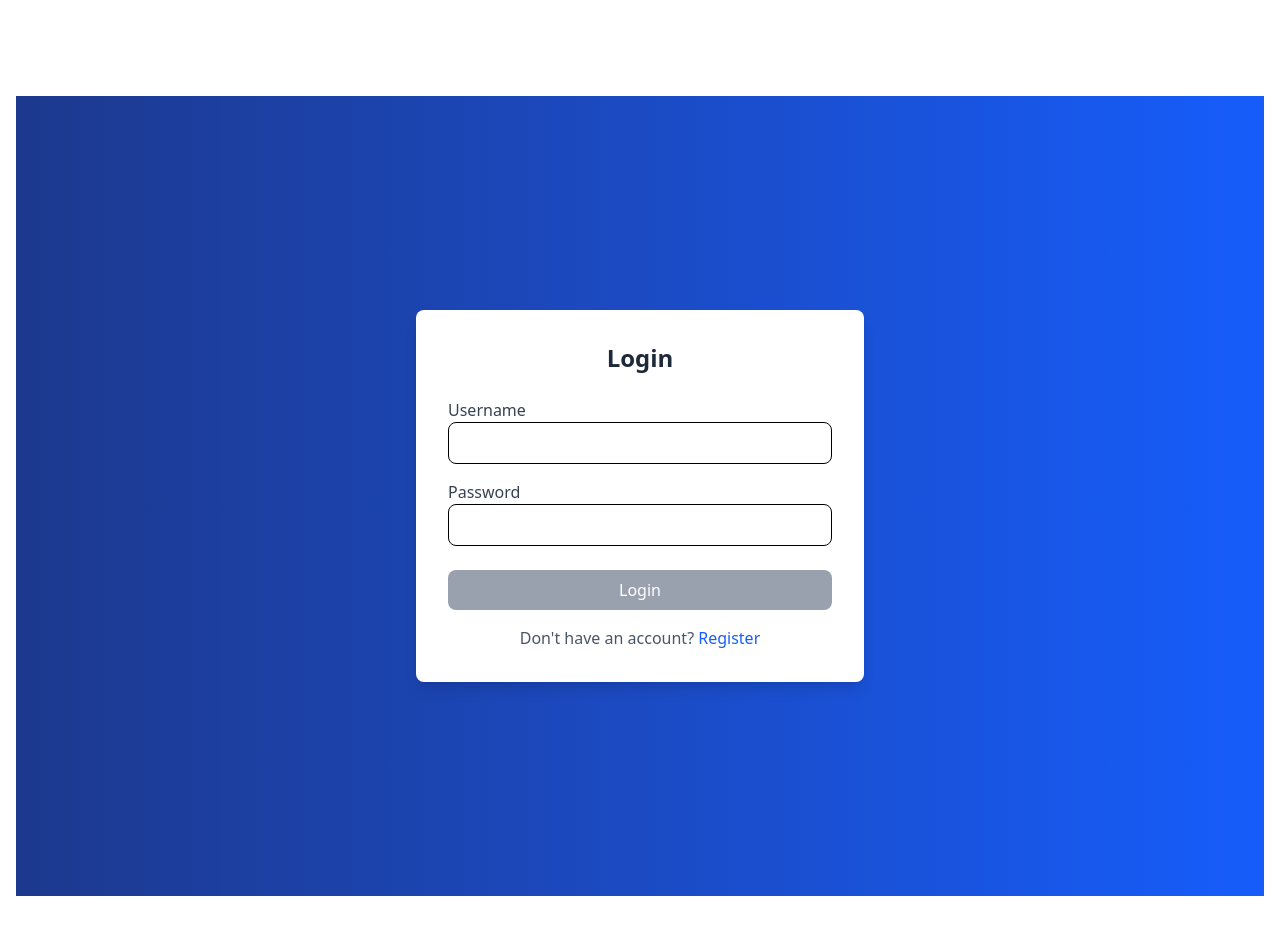
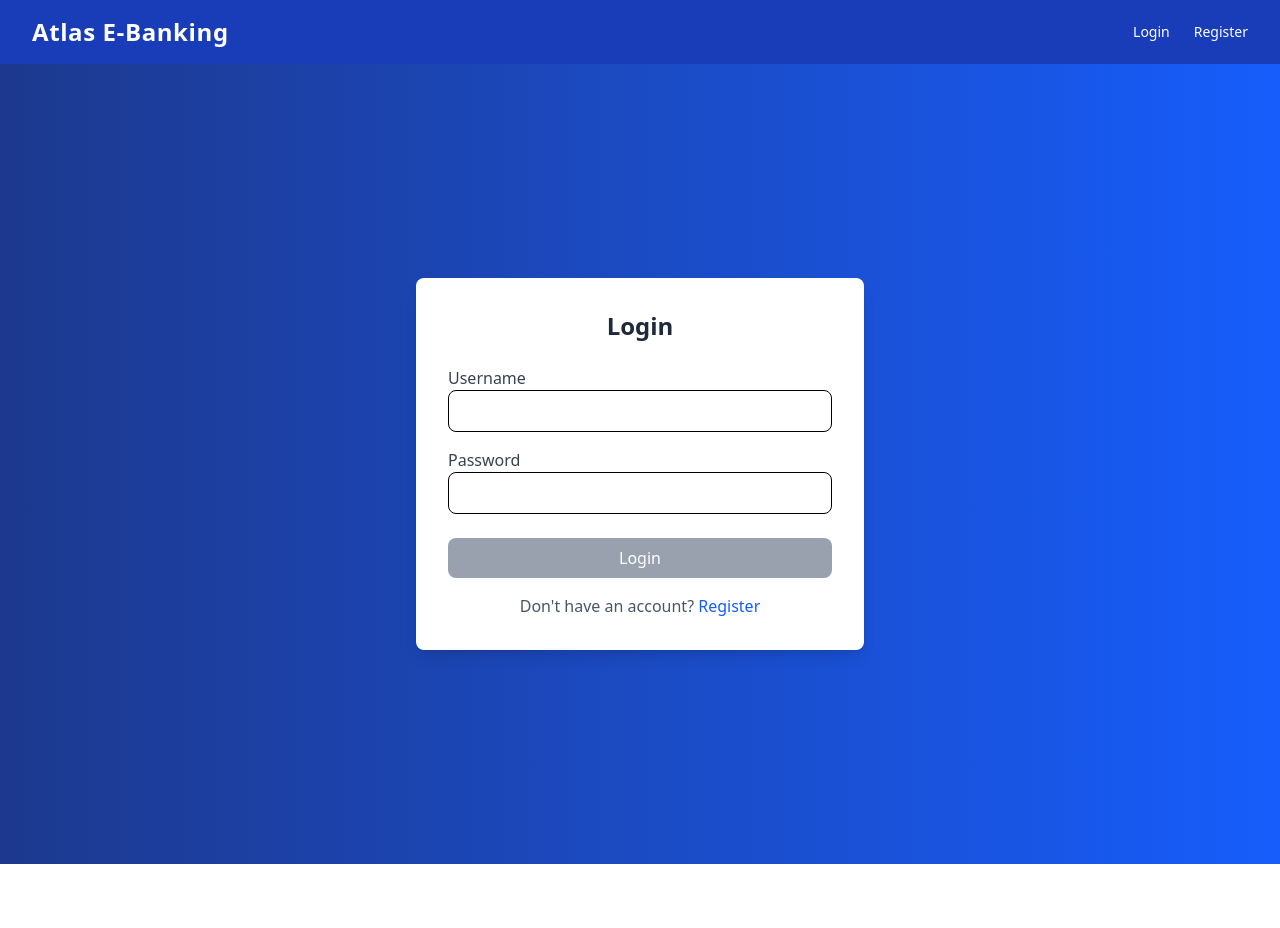
Before and after one commit to hakkm/ebanking-app-frontend-dep, an Angular app: page /login in a window 1280 px wide. After the commit the page ends 864 px from the top, so only its background shows below. Built offline with nearby package versions, Linux system fonts and the light colour scheme.

Commit message:
git pull , fixed the login endpoint

```diff
--- a/package.json
+++ b/package.json
@@ -10,7 +10,7 @@
   },
   "private": true,
   "dependencies": {
-    "@angular/animations": "^18.0.0",
+    "@angular/animations": "^19.2.0",
     "@angular/common": "^19.2.0",
     "@angular/compiler": "^19.2.0",
     "@angular/core": "^19.2.0",
--- a/src/app/app.component.html
+++ b/src/app/app.component.html
@@ -1,4 +1,4 @@
 <app-header></app-header>
-<div class="container mx-auto px-4 py-8">
+<div class="container">
   <router-outlet></router-outlet>
 </div>
--- a/src/app/auth/components/login/login.component.ts
+++ b/src/app/auth/components/login/login.component.ts
@@ -1,5 +1,5 @@
 import { Component } from '@angular/core';
-import { Router } from '@angular/router';
+import {Router, RouterLink} from '@angular/router';
 import { AuthService } from '../../services/auth.service';
 import { CommonModule } from '@angular/common';
 import { FormsModule } from '@angular/forms';
@@ -9,7 +9,7 @@ import { TokenService } from '../../../core/services/token.service';
 @Component({
   selector: 'app-login',
   standalone: true,
-  imports: [CommonModule, FormsModule],
+  imports: [CommonModule, FormsModule, RouterLink],
   templateUrl: './login.component.html',
   styleUrls: ['./login.component.css']
 })
--- a/src/app/auth/components/register/register.component.html
+++ b/src/app/auth/components/register/register.component.html
@@ -1,4 +1,4 @@
-<div class="min-h-screen flex items-center justify-center bg-gradient-to-r from-blue-900 to-blue-600">
+<div class="min-h-screen flex items-center justify-center bg-gradient-to-r from-blue-900 to-blue-600 w-full">
   <div class="bg-white p-8 rounded-lg shadow-lg w-full max-w-md">
     <h2 class="text-2xl font-bold text-center text-gray-800 mb-6">Register</h2>
     <div *ngIf="error" class="text-red-500 text-sm mb-4">{{ error }}</div>
--- a/src/app/auth/components/register/register.component.ts
+++ b/src/app/auth/components/register/register.component.ts
@@ -37,7 +37,7 @@
 
 
 import { Component } from '@angular/core';
-import { Router } from '@angular/router';
+import {Router, RouterLink} from '@angular/router';
 import { AuthService } from '../../services/auth.service';
 import { User } from '../../models/user.model';
 import { CommonModule } from '@angular/common';
@@ -47,7 +47,7 @@ import { ToastrService } from 'ngx-toastr';
 @Component({
   selector: 'app-register',
   standalone: true,
-  imports: [CommonModule, FormsModule],
+  imports: [CommonModule, FormsModule, RouterLink],
   templateUrl: './register.component.html',
   styleUrls: ['./register.component.css']
 })
--- a/src/app/auth/services/auth.service.ts
+++ b/src/app/auth/services/auth.service.ts
@@ -55,13 +55,15 @@ export class AuthService {
   constructor(private http: HttpClient) {}
 
   login(username: string, password: string): Observable<any> {
-    const credentials = btoa(`${username}:${password}`);
-    return this.http.get(`${this.apiUrl}/client/accounts`, {
-      headers: { Authorization: `Basic ${credentials}` }
+    return this.http.post(`${this.apiUrl}/public/login`, {
+      username,
+      password
     }).pipe(
       catchError(this.handleError)
     );
   }
+
+
 
   register(user: User): Observable<any> {
     return this.http.post(`${this.apiUrl}/agent/users`, user, {
--- a/src/app/shared/components/header/header.component.html
+++ b/src/app/shared/components/header/header.component.html
@@ -1,9 +1,26 @@
-<nav class="bg-primary text-white p-4">
-  <div class="container mx-auto flex justify-between items-center">
-    <a routerLink="/" class="text-2xl font-bold">Atlas E-Banking</a>
-    <div class="space-x-4">
-      <a routerLink="/login" class="hover:text-secondary">Login</a>
-      <a routerLink="/register" class="hover:text-secondary">Register</a>
+<nav class="bg-blue-800 text-white shadow-md">
+  <div class="max-w-7xl mx-auto px-4 sm:px-6 lg:px-8">
+    <div class="flex justify-between items-center h-16">
+      <!-- Brand -->
+      <a routerLink="/" class="text-2xl font-bold tracking-wide hover:text-blue-300 transition">
+        Atlas E-Banking
+      </a>
+
+      <!-- Links -->
+      <div class="space-x-6 hidden md:flex">
+        <a
+          routerLink="/login"
+          class="text-sm font-medium hover:text-blue-300 transition duration-200"
+        >
+          Login
+        </a>
+        <a
+          routerLink="/register"
+          class="text-sm font-medium hover:text-blue-300 transition duration-200"
+        >
+          Register
+        </a>
+      </div>
     </div>
   </div>
 </nav>
```
Also changed, not shown: 1 other file (tests, documents, lock files or other folders).
